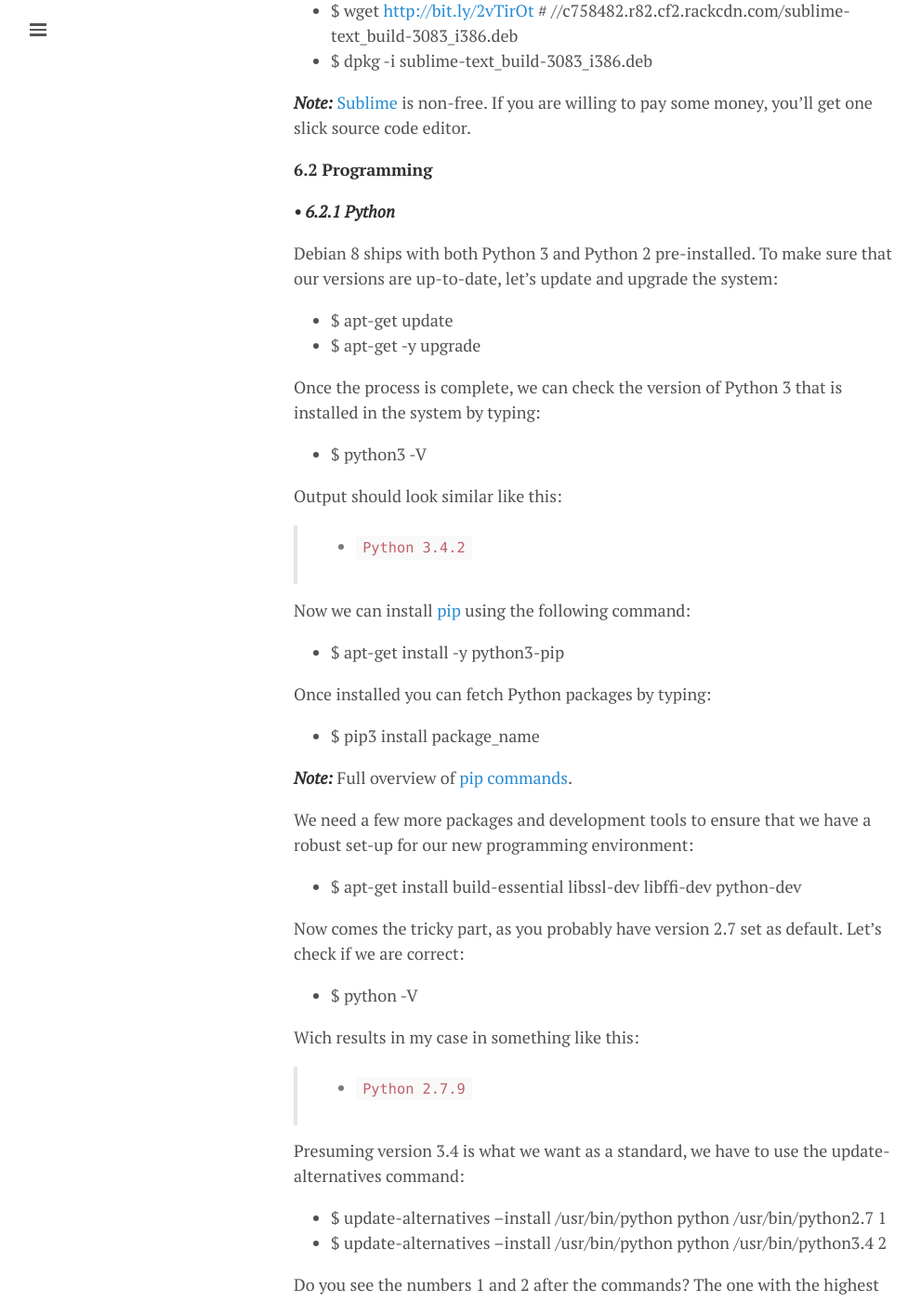
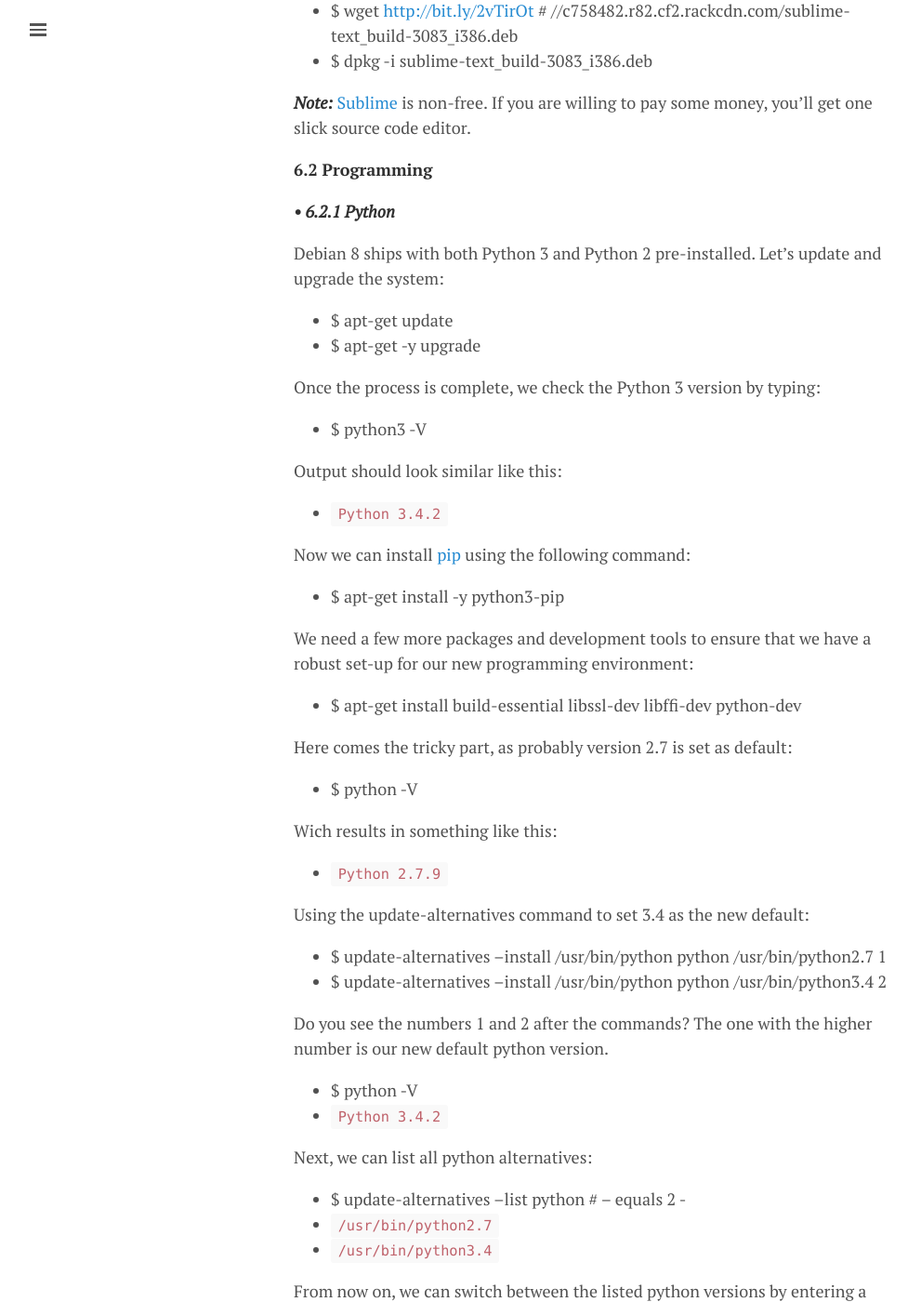
Before and after one commit to lgeurts/lgeurts.github.io, a Jekyll site: the page built from _posts/2017-07-11-bunsenlabs-linux-setup-notes-for dell-inspiron-6000.md, in a window 1280 px wide and 1400 px high, scrolled down 9283 px. Shown: the whole window at 93% size, without its empty margins (0-991 px from the left). Built offline with Jekyll 4.4.1, drawn with Linux system fonts in a browser that asks for light colours; nearby versions of some CDN libraries; comment, search, counter and statistics services are not loaded; some of the changed text lies outside the part shown.

Commit message:
Update section 6 #318 > #320

```diff
--- a/_posts/2017-07-11-bunsenlabs-linux-setup-notes-for dell-inspiron-6000.md
+++ b/_posts/2017-07-11-bunsenlabs-linux-setup-notes-for dell-inspiron-6000.md
@@ -274,60 +274,52 @@ Multiple Cursors | [https://github.com/terryma/vim-multiple-cursors/](https://gi
 
 ***• 6.2.1 Python***
 
-Debian 8 ships with both Python 3 and Python 2 pre-installed. To make sure that our versions are up-to-date, let’s update and upgrade the system:
+Debian 8 ships with both Python 3 and Python 2 pre-installed. Let’s update and upgrade the system:
 
 - $ apt-get update
 - $ apt-get -y upgrade
 
-Once the process is complete, we can check the version of Python 3 that is installed in the system by typing:
+Once the process is complete, we check the Python 3 version by typing:
 
 - $ python3 -V
 
 Output should look similar like this:
 
-> * `Python 3.4.2`
+* `Python 3.4.2`
 
 Now we can install [pip](https://en.wikipedia.org/wiki/Pip_%28package_manager%29) using the following command:
 
 - $ apt-get install -y python3-pip
 
-Once installed you can fetch Python packages by typing:
-
-- $ pip3 install package_name
-
-***Note:*** Full overview of [pip commands](https://pip.pypa.io/en/stable/user_guide/).
-
 We need a few more packages and development tools to ensure that we have a robust set-up for our new programming environment:
 
 - $ apt-get install build-essential libssl-dev libffi-dev python-dev
 
-Now comes the tricky part, as you probably have version 2.7 set as default. Let's check if we are correct:
+Here comes the tricky part, as probably version 2.7 is set as default:
 
 - $ python -V
 
-Wich results in my case in something like this:
+Wich results in something like this:
 
-> * `Python 2.7.9`
+* `Python 2.7.9`
 
-Presuming version 3.4 is what we want as a standard, we have to use the update-alternatives command:
+Using the update-alternatives command to set 3.4 as the new default:
 
 - $ update-alternatives --install /usr/bin/python python /usr/bin/python2.7 1
 - $ update-alternatives --install /usr/bin/python python /usr/bin/python3.4 2
 
-Do you see the numbers 1 and 2 after the commands? The one with the highest number is our new default python version.
+Do you see the numbers 1 and 2 after the commands? The one with the higher number is our new default python version.
 
 - $ python -V
-
-> * `Python 3.4.2`
+* `Python 3.4.2`
 
 Next, we can list all python alternatives:
 
 - $ update-alternatives --list python # -- equals 2 -
+* `/usr/bin/python2.7`
+* `/usr/bin/python3.4`
 
-> * `/usr/bin/python2.7`
-> * `/usr/bin/python3.4`
-
-From now on, we can switch between the listed python alternative versions using below command and entering a selection number:
+From now on, we can switch between the listed python versions by entering a selection number:
 
 - $ update-alternatives --config python -- equals 2 -
 
```
